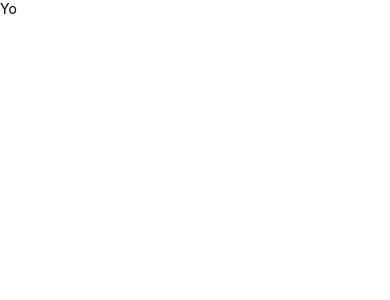
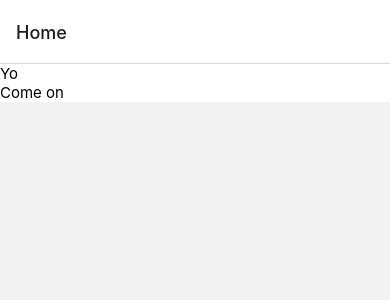
Before and after one commit to a11rew/noter, a React Native app: screen /Home in a window 390 px wide. Shown: the top 300 px of the page. Built offline with nearby package versions, Linux system fonts and the light colour scheme.

Commit message:
navigation setup

```diff
--- a/App.tsx
+++ b/App.tsx
@@ -1,12 +1,11 @@
 import React from 'react';
-import {SafeAreaView, StyleSheet, Text, View} from 'react-native';
+import { SafeAreaView, StyleSheet } from 'react-native';
+import Navigation from 'navigation/index';
 
 const App = () => {
   return (
     <SafeAreaView style={styles.safeAreaView}>
-      <View>
-        <Text>Yo</Text>
-      </View>
+      <Navigation />
     </SafeAreaView>
   );
 };
--- a/src/common/Themed.tsx
+++ b/src/common/Themed.tsx
@@ -1,22 +1,7 @@
 import React from 'react';
-import normalize from '@utils/normalize';
-import {Text as DefaultText, View as DefaultView} from 'react-native';
-
-// import Colors from '../constants/Colors';
-// import useColorScheme from '../hooks/useColorScheme';
-
-// const useThemeColor = (
-//   props: { light?: string; dark?: string },
-//   colorName: keyof typeof Colors.light & keyof typeof Colors.dark
-// ) => {
-//   const theme = useColorScheme();
-//   const colorFromProps = props[theme];
-
-//   if (colorFromProps) {
-//     return colorFromProps;
-//   }
-//   return Colors[theme][colorName];
-// };
+import { Text as DefaultText, View as DefaultView } from 'react-native';
+import normalize from 'utils/normalize';
+import useThemeColor from 'hooks/useThemeColor';
 
 type ThemeProps = {
   lightColor?: string;
@@ -26,26 +11,24 @@ type ThemeProps = {
 export type TextProps = ThemeProps & DefaultText['props'];
 export type ViewProps = ThemeProps & DefaultView['props'];
 
-export const Text = ({style, ...otherProps}: TextProps): JSX.Element => {
-  // const { style, lightColor, darkColor, ...otherProps } = props;
-  // const color = useThemeColor({ light: lightColor, dark: darkColor }, "text");
-  const color = '#3B3B3B';
+export const Text = (props: TextProps): JSX.Element => {
+  const { style, lightColor, darkColor, ...otherProps } = props;
+  const color = useThemeColor({ light: lightColor, dark: darkColor }, 'text');
 
   return (
     <DefaultText
-      style={[{color, fontSize: normalize(14)}, style]}
+      style={[{ color, fontSize: normalize(16) }, style]}
       {...otherProps}
     />
   );
 };
 
-export const View = ({style, ...otherProps}: ViewProps): JSX.Element => {
-  // const { style, lightColor, darkColor, ...otherProps } = props;
-  // const backgroundColor = useThemeColor(
-  //   { light: lightColor, dark: darkColor },
-  //   "background"
-  // );
-  const backgroundColor = 'white';
+export const View = (props: ViewProps): JSX.Element => {
+  const { style, lightColor, darkColor, ...otherProps } = props;
+  const backgroundColor = useThemeColor(
+    { light: lightColor, dark: darkColor },
+    'background',
+  );
 
-  return <DefaultView style={[{backgroundColor}, style]} {...otherProps} />;
+  return <DefaultView style={[{ backgroundColor }, style]} {...otherProps} />;
 };
--- /dev/null
+++ b/src/hooks/useColorScheme.ts
@@ -0,0 +1,11 @@
+import {
+  ColorSchemeName,
+  useColorScheme as _useColorScheme,
+} from 'react-native';
+
+// The useColorScheme value is always either light or dark, but the built-in
+// type suggests that it can be null. This will not happen in practice, so this
+// makes it a bit easier to work with.
+export default function useColorScheme(): NonNullable<ColorSchemeName> {
+  return _useColorScheme() as NonNullable<ColorSchemeName>;
+}
--- /dev/null
+++ b/src/hooks/useThemeColor.ts
@@ -0,0 +1,17 @@
+import useColorScheme from './useColorScheme';
+import Colors from 'common/Colors';
+
+const useThemeColor = (
+  props: { light?: string; dark?: string },
+  colorName: keyof typeof Colors.light & keyof typeof Colors.dark,
+) => {
+  const theme = useColorScheme();
+  const colorFromProps = props[theme];
+
+  if (colorFromProps) {
+    return colorFromProps;
+  }
+  return Colors[theme][colorName];
+};
+
+export default useThemeColor;
--- a/src/navigation/index.tsx
+++ b/src/navigation/index.tsx
@@ -1,5 +1,16 @@
-import {NavigationContainer} from '@react-navigation/native';
+import React from 'react';
+import { NavigationContainer } from '@react-navigation/native';
+import { createNativeStackNavigator } from '@react-navigation/native-stack';
+import Home from 'screens/Home';
 
-const Navigation = () => <NavigationContainer>//</NavigationContainer>;
+const Stack = createNativeStackNavigator();
+
+const Navigation = () => (
+  <NavigationContainer>
+    <Stack.Navigator initialRouteName="Home">
+      <Stack.Screen name="Home" component={Home} />
+    </Stack.Navigator>
+  </NavigationContainer>
+);
 
 export default Navigation;
--- /dev/null
+++ b/src/screens/Home.tsx
@@ -0,0 +1,13 @@
+import React from 'react';
+import { Text, View } from 'common/Themed';
+
+const Home = (): JSX.Element => {
+  return (
+    <View>
+      <Text>Yo</Text>
+      <Text>Come on</Text>
+    </View>
+  );
+};
+
+export default Home;
```
